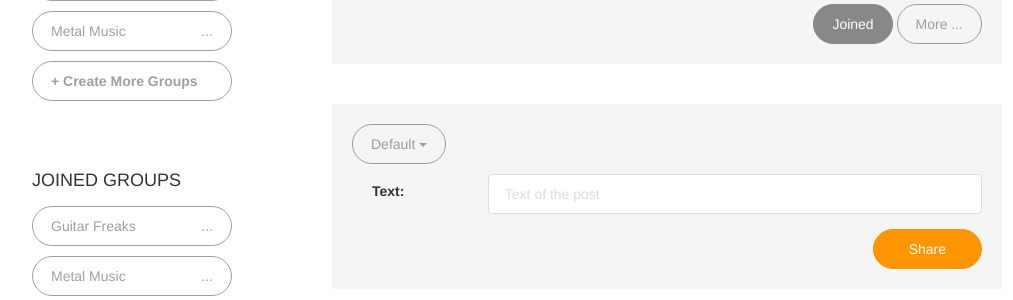
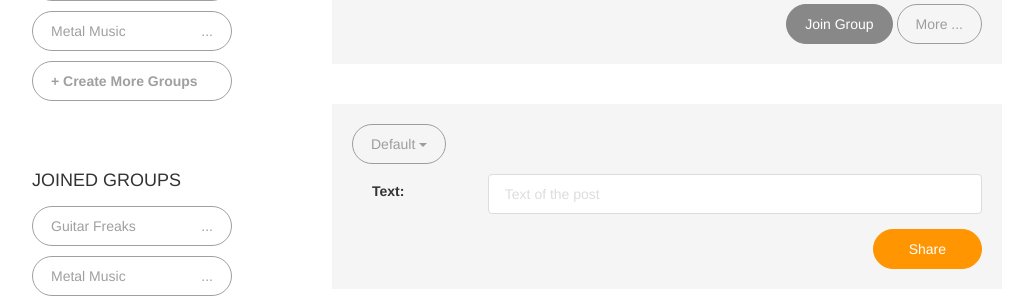
Before and after one commit to bounswe/bounswe2017group5, a Django app: template api/interestr/website/templates/website/group-details.html in a window 1280 px wide. Shown: the part 174-474 px from the top of the page, without its empty margins (38-1051 px from the left). Run offline with Django 3.2, Linux system fonts and the light colour scheme; the template is opened without the code that fills it, so the values that code supplies are empty; some web fonts are replaced.

Commit message:
Attempted to utilize views.memberGroupOperation, but couldn't.

```diff
--- a/api/interestr/website/templates/website/group-details.html
+++ b/api/interestr/website/templates/website/group-details.html
@@ -97,7 +97,38 @@
         </div>
 
         <div class="buttons">
-          <div class="btn btn-round btn-fill">Joined</div>
+          <script type="text/javascript">
+            function leave_group(btn) {
+              alert('keks');
+              btn.disabled = true;
+              btn.innerHTML = 'Leaving...';
+
+              var xhr = new XMLHttpRequest();
+              xhr.open('DELETE', 'users/groups/' + group.pk + '/');
+              xhr.onload = function () {
+                // btn.innerHTML = ''
+              };
+              xhr.send();
+            }
+
+            function join_group(btn) {
+              alert('keks');
+              btn.disabled = true;
+              btn.innerHTML = 'Joining...';
+
+              var xhr = new XMLHttpRequest();
+              xhr.open('PUT', 'users/groups/' + group.pk + '/');
+              xhr.onload = function () {
+                // btn.innerHTML = ''
+              };
+              xhr.send();
+            }
+          </script>
+          {% if user in group.members %}
+            <div class="btn btn-round btn-fill" onclick="leave_group(this)">Leave Group</div>
+          {% else %}
+            <div class="btn btn-round btn-fill" onclick="join_group(this)">Join Group</div>
+          {% endif %}
           <div class="btn btn-round">More ...</div>
         </div>
       </div>
```
